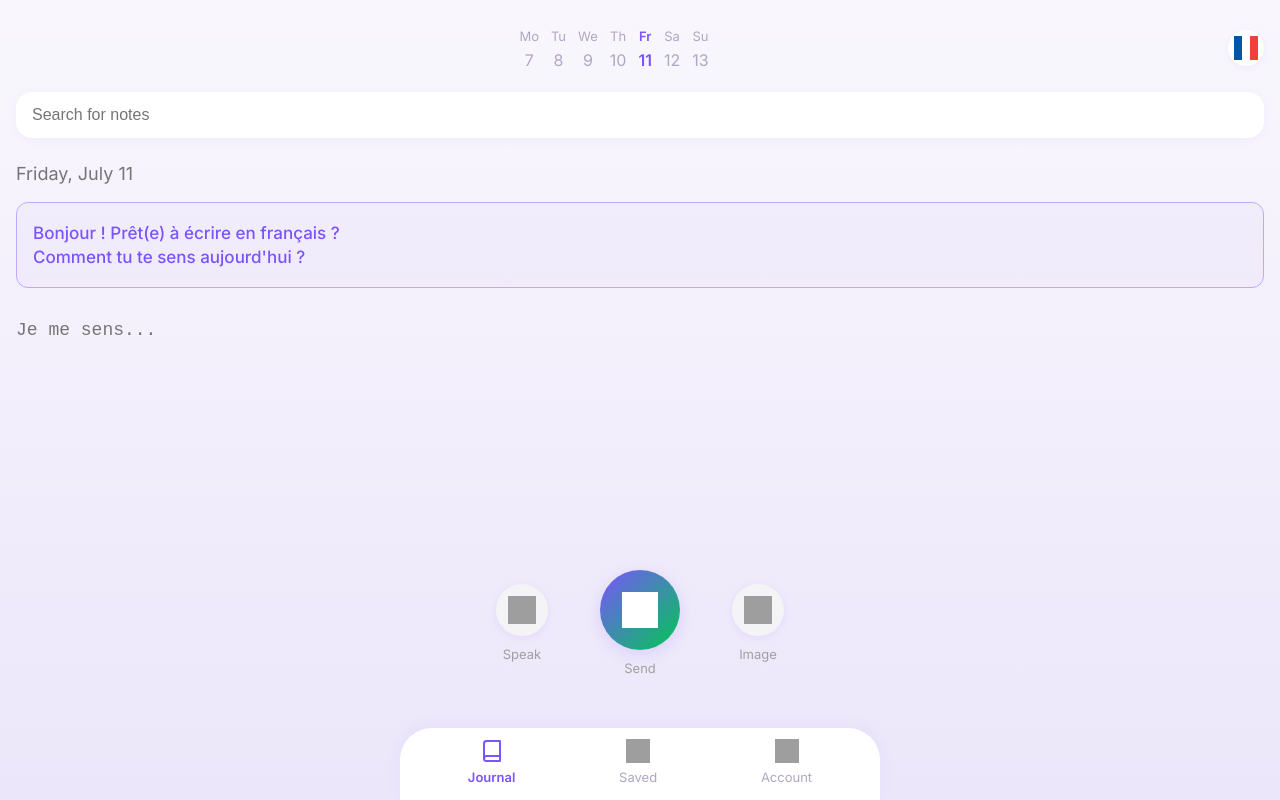
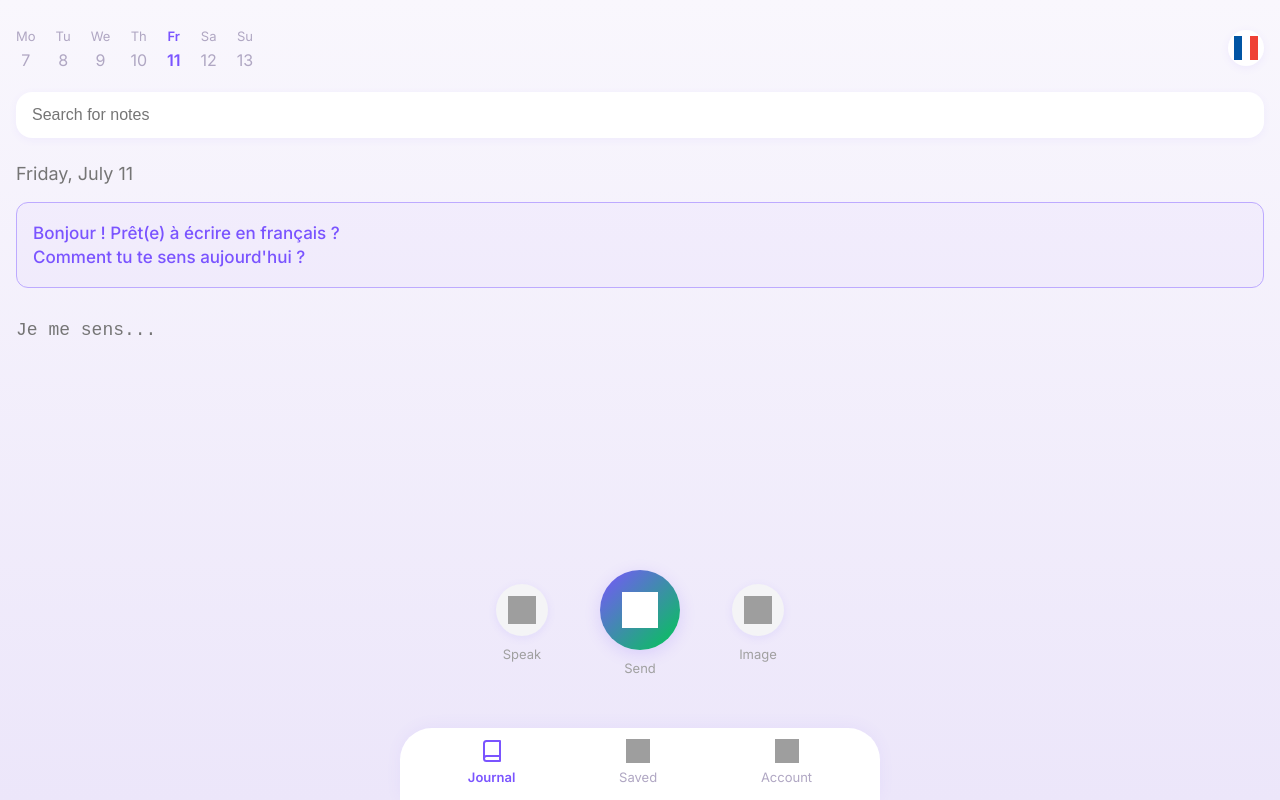
Before and after one commit to brianlintendo/lexi, a React (Vite) app: page /journal in a window 1280 px wide. Built offline with nearby package versions, Linux system fonts and the light colour scheme; no server answers; grey boxes are pictures that could not be loaded.

Commit message:
Left-align weekdays row and set 20px gap between weekdays to match Figma

```diff
--- a/src/pages/JournalPage.jsx
+++ b/src/pages/JournalPage.jsx
@@ -128,7 +128,7 @@ export default function JournalPage() {
     <div className="journal-bg">
       {/* Top Section */}
       <div className="journal-header-flex">
-        <div className="weekdays-row-centered">
+        <div className="weekdays-row-centered" style={{ display: 'flex', justifyContent: 'flex-start', gap: 20 }}>
           {weekDates.map((date, i) => {
             const key = getDateKey(date);
             const isActive = key === getDateKey(selectedDate);
```
